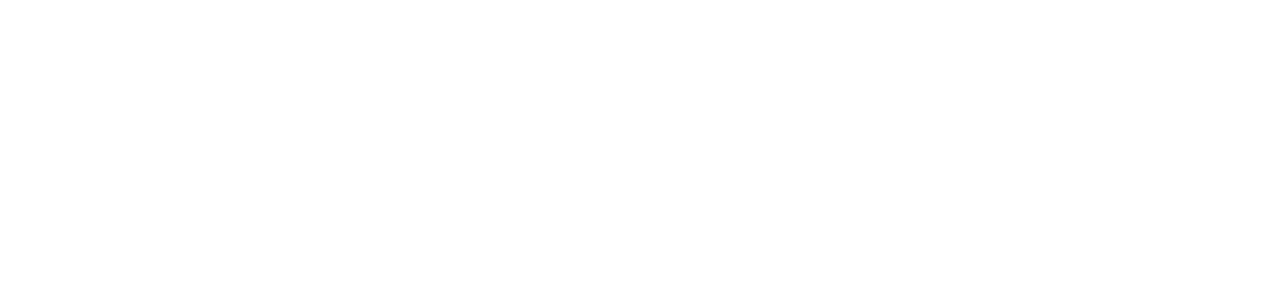
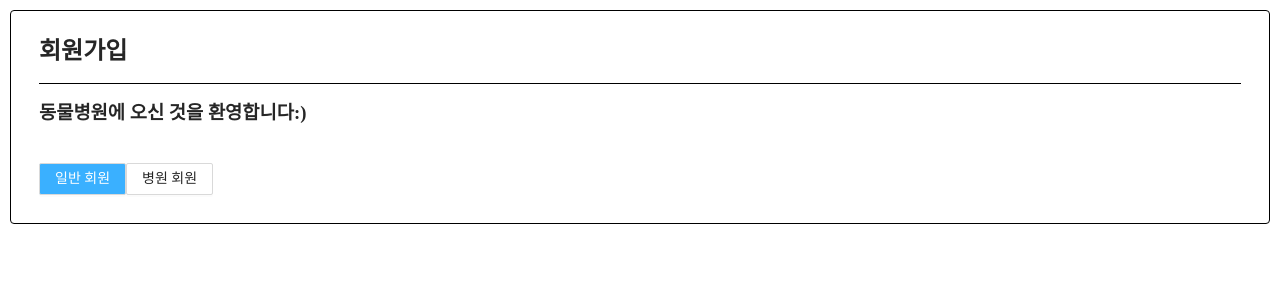
Before and after one commit to ejaman/Animal-Hospital, a React (Create React App) app in the folder client/: page /register in a window 1280 px wide. Shown: the top 300 px of the page. Built offline with nearby package versions, Linux system fonts and the light colour scheme.

Commit message:
[#34]feat: 회원가입 title button 생성

```diff
--- a/client/src/App.tsx
+++ b/client/src/App.tsx
@@ -1,10 +1,15 @@
 import React from 'react';
+import { BrowserRouter, Routes, Route } from 'react-router-dom';
+
+import Register from './pages/Register';
 
 function App() {
   return (
-    <div className="App">
-
-    </div>
+    <BrowserRouter>
+      <Routes>
+        <Route path='/register' element={<Register/>}></Route>
+      </Routes>
+    </BrowserRouter>
   );
 }
 
--- a/client/src/components/NRegisterForm.tsx
+++ b/client/src/components/NRegisterForm.tsx
@@ -1,5 +1,6 @@
 import React from "react";
 import styled from "styled-components";
+import 'antd/dist/antd.css';
 
 export default function NRegisterForm() {
   return (
--- a/client/src/components/common/Title.tsx
+++ b/client/src/components/common/Title.tsx
@@ -1,14 +1,16 @@
 import React from "react";
 import styled from "styled-components";
 
-const TitleName = styled.h2`
-
+const Line = styled.div`
+  margin: 20px 0;
+  border-bottom: solid 1px black;
 `
 
-export default function Title({title}) {
+export default function Title({title}: any) {
   return (
     <>
-      <TitleName>{title}</TitleName>
+      <h2>{title}</h2>
+      <Line />
     </>
   )
 }
--- a/client/src/pages/Register.tsx
+++ b/client/src/pages/Register.tsx
@@ -1,10 +1,57 @@
 import React, {useState} from "react";
 import styled from 'styled-components';
+import 'antd/dist/antd.css';
+import { Button } from 'antd';
+
+import Title from '../components/common/Title';
+
+const Container = styled.div`
+  margin: 10px;
+  padding: 28px;
+  border: 1px solid black;
+  border-radius: 4px;
+`
+
+const Welcome = styled.h3`
+  margin-bottom: 40px;
+`
+
+const BtnContainer = styled.div`
+  display: flex;
+`
+
+const SelectBtn = styled(Button)`
+  &:hover {
+    color: ${props => props.theme.palette.blue};
+    border-color: ${props => props.theme.palette.blue};
+  }
+`
+
+const UserSelectBtn = styled(SelectBtn)`
+  background-color: ${props => !props.isHospital && props.theme.palette.blue};
+  color: ${props => !props.isHospital && 'white'};
+`
+
+const HospitalSelectBtn = styled(SelectBtn)`
+  background-color: ${props => props.isHospital && props.theme.palette.blue};
+  color: ${props => props.isHospital && 'white'};
+`
 
 export default function Register() {
+  const [isHospital, setIsHospital] = useState<boolean>(false);
+  console.log(isHospital);
   return (
-    <>
-
-    </>
+    <Container>
+      <Title title='회원가입' />
+      <Welcome>동물병원에 오신 것을 환영합니다:)</Welcome>
+      <BtnContainer>
+        <UserSelectBtn isHospital={isHospital} onClick={() => setIsHospital(false)}>
+          일반 회원
+        </UserSelectBtn>
+        <HospitalSelectBtn isHospital={isHospital} onClick={() => setIsHospital(true)}>
+          병원 회원
+        </HospitalSelectBtn>
+      </BtnContainer>
+    </Container>
   )
 }
```
